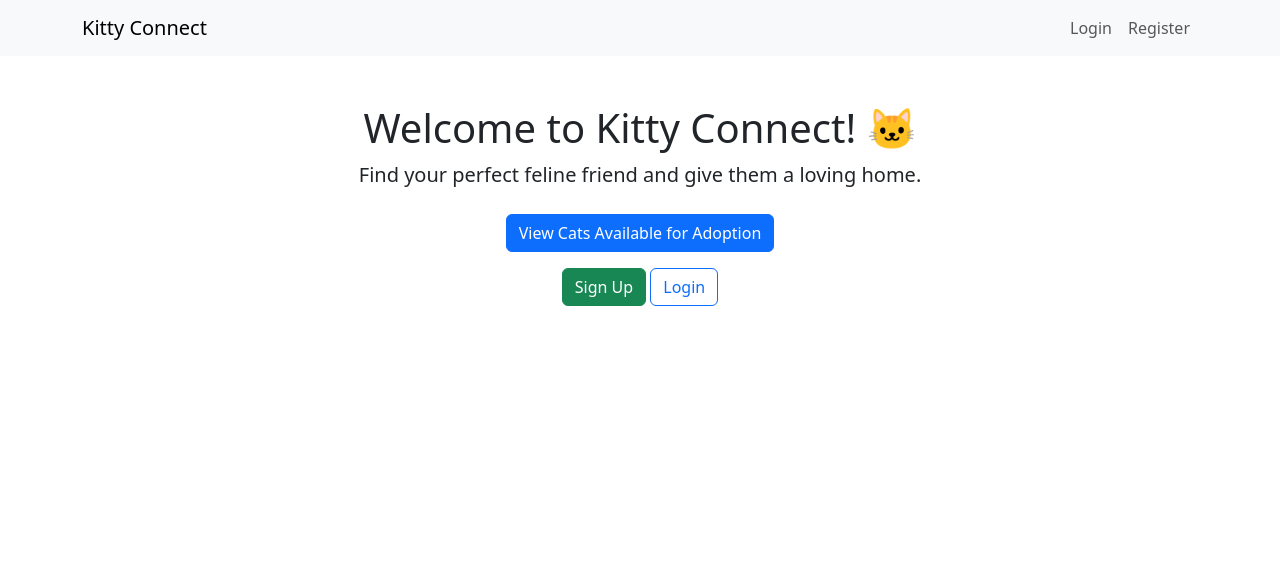
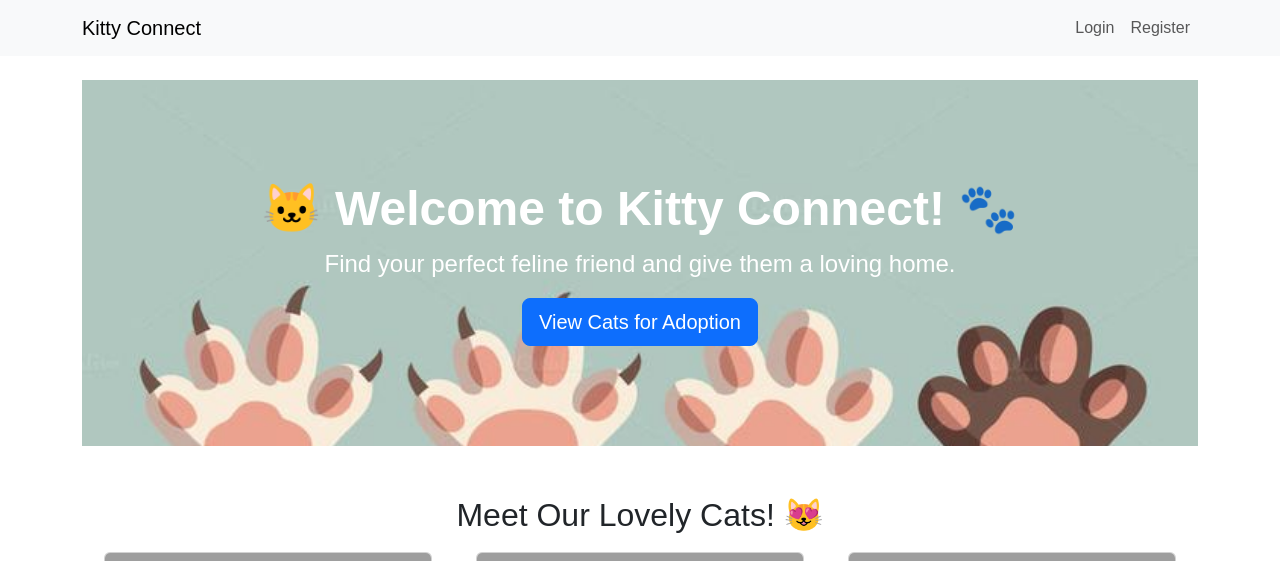
Before and after one commit to wafia7510/kitty-connect, a Django app: page / in a window 1280 px wide. Shown: the top 561 px of the page. Before the commit the page ends 306 px from the top, so only its background shows below. Run offline with Django 4.2, Linux system fonts and the light colour scheme; data comes from the database, SQL or seed files in the repository; both versions use the stored data as it was after the commit; grey boxes are pictures that could not be loaded.

Commit message:
Add media and static directory in project

```diff
--- a/account/views.py
+++ b/account/views.py
@@ -4,6 +4,7 @@ from django.contrib.auth import authenticate, login, logout
 from django.contrib import messages
 from django.contrib.auth.decorators import login_required
 from adoption.models import AdoptionRequest
+from cat.models import Cat
 
 
 # User Account Views
@@ -53,4 +54,5 @@ def user_dashboard(request):
     return render(request, "account/dashboard.html", {"adoption_requests": adoption_requests})
 
 def home(request):
-    return render(request, "home.html")
+    cats = Cat.objects.all()[:3]  # Show 3 random cats
+    return render(request, "home.html", {"cats": cats})
--- a/cat/admin.py
+++ b/cat/admin.py
@@ -1,4 +1,6 @@
 from django.contrib import admin
 from .models import Cat
-# Register your models here.
-admin.site.register(Cat)
+
+@admin.register(Cat)
+class CatAdmin(admin.ModelAdmin):
+    list_display = ("name", "breed", "age", "available")
--- a/cat/models.py
+++ b/cat/models.py
@@ -2,12 +2,14 @@ from django.db import models
 
 # Create your models here.
 class Cat(models.Model):
-    name=models.CharField(max_length=50)
-    age=models.IntegerField()
-    breed=models.TextField()
-    #image=models.ImageField(upload_to='cat_images/')
-    description=models.TextField()
-    available=models.BooleanField(default=False)
+    name = models.CharField(max_length=50)
+    age = models.IntegerField()
+    breed = models.CharField(max_length=100)
+    #image = models.ImageField(upload_to='cat_images/', blank=True, null=True)
+    image = models.ImageField(upload_to='cat_images/', null=True, blank=True)
+
+    description = models.TextField()
+    available = models.BooleanField(default=True)
 
     def __str__(self):
         return self.name
--- a/kittyconnect/urls.py
+++ b/kittyconnect/urls.py
@@ -17,13 +17,17 @@ Including another URLconf
 from django.contrib import admin
 from django.urls import path, include
 from account.views import home
+from django.conf import settings
+from django.conf.urls.static import static
 
 
 urlpatterns = [
     path('admin/', admin.site.urls),
     path("", home, name="home"),  # Home Page
     path("account/", include("account.urls")),
-    path("cat/", include("cat.urls")),  # Add this line
+    path("cat/", include("cat.urls")),
     path("adoption/", include("adoption.urls"))
+]
 
-]
+if settings.DEBUG:
+    urlpatterns += static(settings.MEDIA_URL, document_root=settings.MEDIA_ROOT)
--- /dev/null
+++ b/static/css/styles.css
@@ -0,0 +1,50 @@
+/* General Styles */
+body {
+    font-family: Arial, sans-serif;
+}
+
+/* Hero Section */
+.hero {
+    background: url('/static/images/cat-paws.jpg') no-repeat center center/cover;
+    color: white;
+    padding: 100px 0;
+}
+
+.hero h1 {
+    font-size: 3rem;
+    font-weight: bold;
+}
+
+.hero p {
+    font-size: 1.5rem;
+}
+
+/* Cats Section */
+.cats-section {
+    padding: 50px 0;
+}
+
+.cats-section .card {
+    margin: 10px;
+    transition: transform 0.3s;
+}
+
+.cats-section .card:hover {
+    transform: scale(1.05);
+}
+
+/* Adoption Process */
+.adoption-process {
+    background: #f8f9fa;
+    padding: 50px 0;
+}
+
+/* Why Adopt Section */
+.why-adopt {
+    padding: 50px 0;
+}
+
+.why-adopt h3 {
+    font-size: 1.5rem;
+    margin-bottom: 10px;
+}
--- a/templates/base.html
+++ b/templates/base.html
@@ -1,3 +1,4 @@
+{% load static %}
 <!DOCTYPE html>
 <html lang="en">
 <head>
@@ -5,6 +6,7 @@
     <meta name="viewport" content="width=device-width, initial-scale=1.0">
     <title>Kitty Connect</title>
     <link rel="stylesheet" href="https://cdn.jsdelivr.net/npm/bootstrap@5.3.0/dist/css/bootstrap.min.css">
+    <link rel="stylesheet" href="{% static 'css/styles.css' %}">
 </head>
 <body>
 
--- a/templates/home.html
+++ b/templates/home.html
@@ -1,19 +1,74 @@
 {% extends "base.html" %}
+{% load static %}
+{% block content %}
+<!-- Hero Section -->
+<section class="hero text-center">
+    <div class="container">
+        <h1>🐱 Welcome to Kitty Connect! 🐾</h1>
+        <p>Find your perfect feline friend and give them a loving home.</p>
+        <a href="{% url 'cat_list' %}" class="btn btn-primary btn-lg">View Cats for Adoption</a>
+    </div>
+</section>
 
-{% block content %}
-<div class="container text-center mt-5">
-    <h1>Welcome to Kitty Connect! 🐱</h1>
-    <p class="lead">Find your perfect feline friend and give them a loving home.</p>
+<!-- Meet Our Cats -->
+<section class="cats-section text-center">
+    <div class="container">
+        <h2>Meet Our Lovely Cats! 😻</h2>
+        <div class="row">
+            {% for cat in cats %}
+            <div class="col-md-4">
+                <div class="card">
+                    {% if cat.image %}
+                        <img src="{{ cat.image.url }}" class="card-img-top" alt="{{ cat.name }}">
+                    {% else %}
+                        <img src="{% static 'images/default-cat.jpg' %}" class="card-img-top" alt="Default Cat">
+                    {% endif %}
+                    <div class="card-body">
+                        <h5 class="card-title">{{ cat.name }}</h5>
+                        <p class="card-text">{{ cat.breed }} - {{ cat.age }} years old</p>
+                        <a href="{% url 'adoption_request_create' cat.id %}" class="btn btn-success">Adopt Me</a>
+                    </div>
+                </div>
+            </div>
+            {% endfor %}
+        </div>
+    </div>
+</section>
 
-    <div class="mt-4">
-        <a href="{% url 'cat_list' %}" class="btn btn-primary">View Cats Available for Adoption</a>
+<!-- Adoption Process -->
+<section class="adoption-process text-center">
+    <div class="container">
+        <h2>How to Adopt?</h2>
+        <p>Follow these simple steps to bring home your new furry friend.</p>
+        <ul class="list-group">
+            <li class="list-group-item">1️⃣ Browse our available cats.</li>
+            <li class="list-group-item">2️⃣ Submit an adoption request.</li>
+            <li class="list-group-item">3️⃣ Our team will review and approve your request.</li>
+            <li class="list-group-item">4️⃣ Take your new friend home! 🎉</li>
+        </ul>
     </div>
+</section>
 
-    {% if not user.is_authenticated %}
-    <div class="mt-3">
-        <a href="{% url 'register' %}" class="btn btn-success">Sign Up</a>
-        <a href="{% url 'login' %}" class="btn btn-outline-primary">Login</a>
+<!-- Why Adopt From Us? -->
+<section class="why-adopt text-center">
+    <div class="container">
+        <h2>Why Adopt from Kitty Connect?</h2>
+        <p>We ensure every cat gets the best care and a loving home.</p>
+        <div class="row">
+            <div class="col-md-4">
+                <h3>🐾 Well-Cared Cats</h3>
+                <p>Our cats receive medical check-ups and vaccinations.</p>
+            </div>
+            <div class="col-md-4">
+                <h3>🏠 Safe Adoptions</h3>
+                <p>We carefully review all adoption requests.</p>
+            </div>
+            <div class="col-md-4">
+                <h3>💖 Lifetime Support</h3>
+                <p>We provide guidance even after adoption.</p>
+            </div>
+        </div>
     </div>
-    {% endif %}
-</div>
+</section>
+
 {% endblock %}
```
Also changed, not shown: kittyconnect/settings.py (+6 -2 lines), cat/migrations/0003_cat_image_alter_cat_available_alter_cat_breed.py (added), db.sqlite3, static/images/cat-lolly.jpg (added), static/images/cat-paws.jpg (added).
